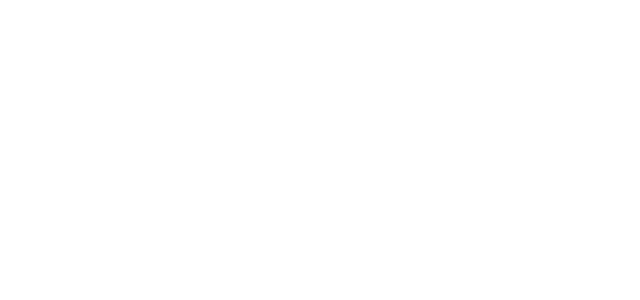
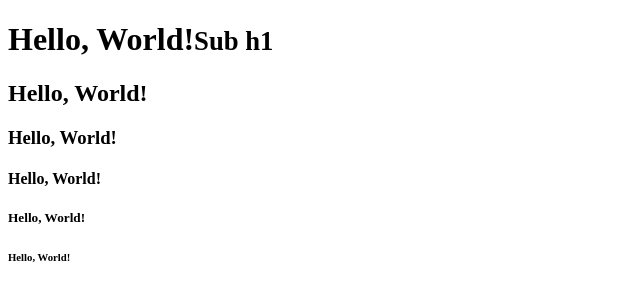
Before and after one commit to tranduongthai1502/Basic-HTML-CSS, a plain HTML site: page index.html in a window 1280 px wide. Shown: the whole page, without its empty margins (0-640 px from the left). Drawn offline with Linux system fonts and the light colour scheme.

Commit message:
HTML Heading.

```diff
--- a/index.html
+++ b/index.html
@@ -6,6 +6,11 @@
     <title>Document</title>
 </head>
 <body>
-
+    <h1>Hello, World!<small>Sub h1</small></h1>
+    <h2>Hello, World!</h2>
+    <h3>Hello, World!</h3>
+    <h4>Hello, World!</h4>
+    <h5>Hello, World!</h5>
+    <h6>Hello, World!</h6>
 </body>
 </html>
```
